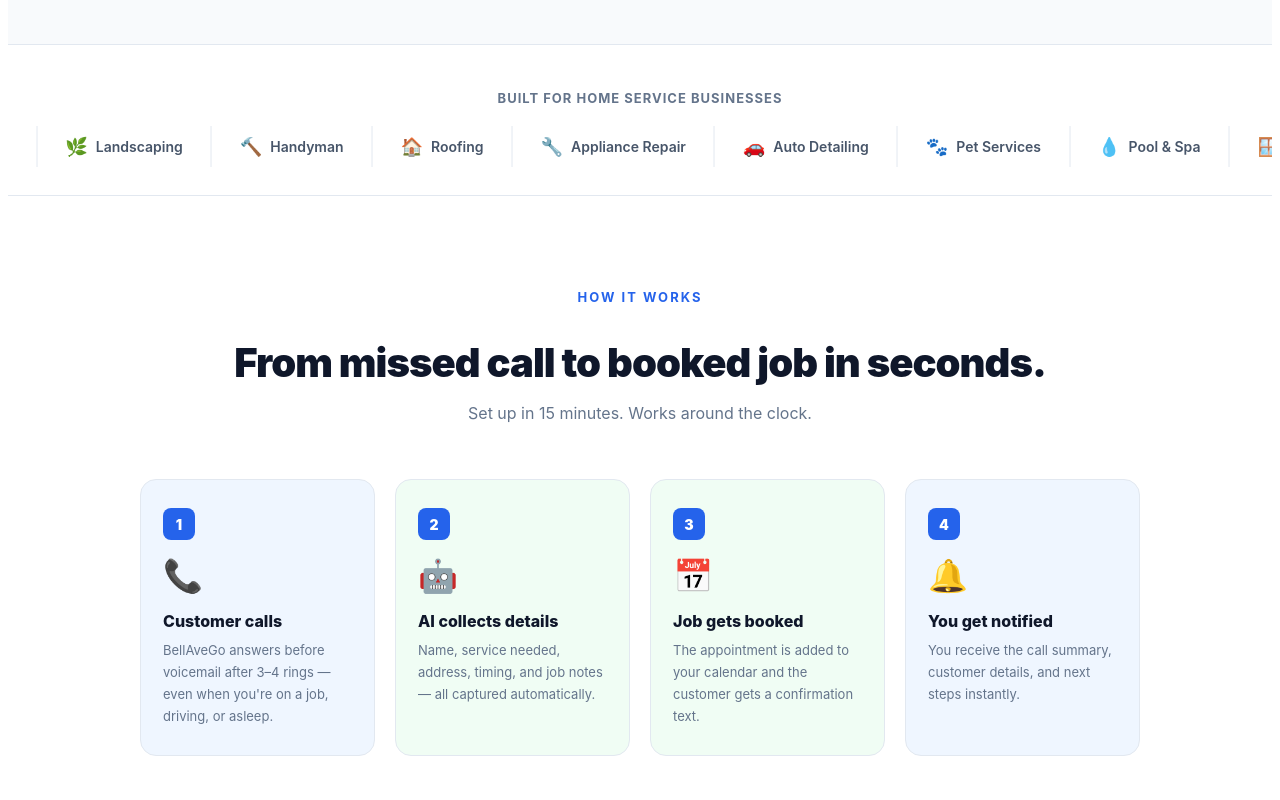
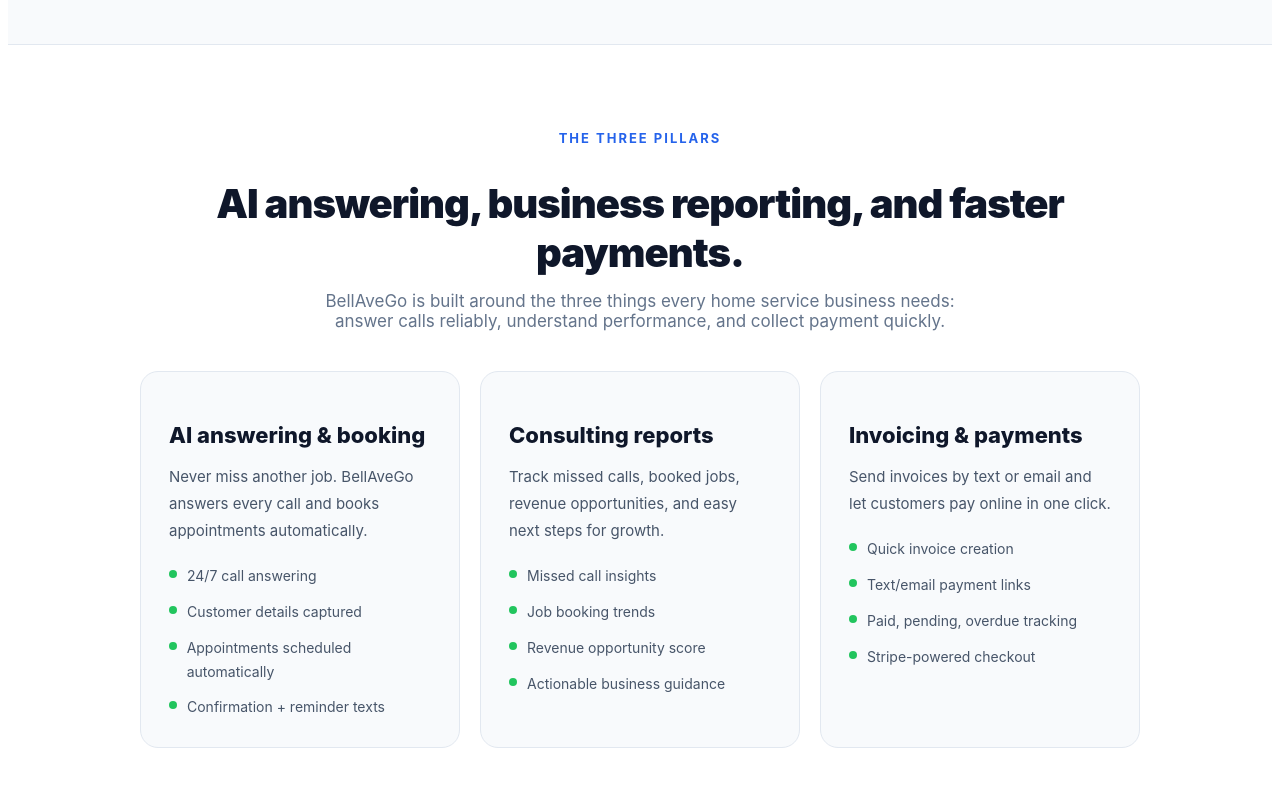
Before and after one commit to petermcshane0512-design/ringoco, a Next.js app: page / in a window 1280 px wide. Shown: the part 1440-2240 px from the top of the page. Built offline with nearby package versions, Linux system fonts and the light colour scheme; no server answers.

Commit message:
Update homepage content and CTAs for BellAveGo

```diff
--- a/src/app/page.tsx
+++ b/src/app/page.tsx
@@ -21,7 +21,7 @@
                 </button>
               </SignOutButton>
               <Link href="/dashboard" style={{ padding: '10px 22px', background: '#22C55E', borderRadius: 8, textDecoration: 'none', color: '#fff', fontSize: 14, fontWeight: 800, boxShadow: '0 4px 14px rgba(34,197,94,0.3)' }}>
-                Go to Dashboard →
+                Open Dashboard
               </Link>
             </>
           ) : (
@@ -71,7 +71,7 @@
                 alignItems: 'center',
                 gap: 10,
               }}>
-                ⚡ Open Your Dashboard
+                Open Dashboard
               </Link>
               <p style={{ color: 'rgba(255,255,255,0.5)', fontSize: 13, margin: 0 }}>
                 Your AI receptionist is ready — start capturing calls and booking jobs
@@ -122,6 +122,50 @@
             📞 Call the AI Demo
           </a>
           <p style={{ color: '#94A3B8', fontSize: 13, marginTop: 14 }}>+1 (762) 371-3351 · Free to call · Picks up within 15 seconds</p>
+        </div>
+      </section>
+
+      {/* PILLARS */}
+      <section style={{ padding: '72px 48px', background: '#fff', borderBottom: '1px solid #E2E8F0' }}>
+        <div style={{ maxWidth: 980, margin: '0 auto', textAlign: 'center', marginBottom: 40 }}>
+          <p style={{ fontSize: 13, fontWeight: 700, color: '#2563EB', letterSpacing: 2, textTransform: 'uppercase', marginBottom: 12 }}>The three pillars</p>
+          <h2 style={{ fontSize: 40, fontWeight: 900, color: '#0F172A', marginBottom: 14, letterSpacing: '-1px' }}>AI answering, business reporting, and faster payments.</h2>
+          <p style={{ fontSize: 17, color: '#64748B', maxWidth: 680, margin: '0 auto' }}>
+            BellAveGo is built around the three things every home service business needs: answer calls reliably, understand performance, and collect payment quickly.
+          </p>
+        </div>
+
+        <div style={{ display: 'grid', gridTemplateColumns: 'repeat(auto-fit, minmax(280px, 1fr))', gap: 20, maxWidth: 1000, margin: '0 auto' }}>
+          {[
+            {
+              title: 'AI answering & booking',
+              description: 'Never miss another job. BellAveGo answers every call and books appointments automatically.',
+              bullets: ['24/7 call answering', 'Customer details captured', 'Appointments scheduled automatically', 'Confirmation + reminder texts'],
+            },
+            {
+              title: 'Consulting reports',
+              description: 'Track missed calls, booked jobs, revenue opportunities, and easy next steps for growth.',
+              bullets: ['Missed call insights', 'Job booking trends', 'Revenue opportunity score', 'Actionable business guidance'],
+            },
+            {
+              title: 'Invoicing & payments',
+              description: 'Send invoices by text or email and let customers pay online in one click.',
+              bullets: ['Quick invoice creation', 'Text/email payment links', 'Paid, pending, overdue tracking', 'Stripe-powered checkout'],
+            },
+          ].map((pillar) => (
+            <div key={pillar.title} style={{ background: '#F8FAFC', borderRadius: 18, padding: 28, border: '1px solid #E2E8F0' }}>
+              <h3 style={{ fontSize: 22, fontWeight: 800, color: '#0F172A', marginBottom: 14 }}>{pillar.title}</h3>
+              <p style={{ color: '#475569', fontSize: 15, lineHeight: 1.8, marginBottom: 20 }}>{pillar.description}</p>
+              <div style={{ display: 'grid', gap: 12 }}>
+                {pillar.bullets.map((bullet) => (
+                  <div key={bullet} style={{ display: 'flex', gap: 10, alignItems: 'flex-start' }}>
+                    <span style={{ width: 8, height: 8, background: '#22C55E', borderRadius: '50%', marginTop: 6 }} />
+                    <p style={{ margin: 0, fontSize: 14, color: '#475569', lineHeight: 1.7 }}>{bullet}</p>
+                  </div>
+                ))}
+              </div>
+            </div>
+          ))}
         </div>
       </section>
 
```
